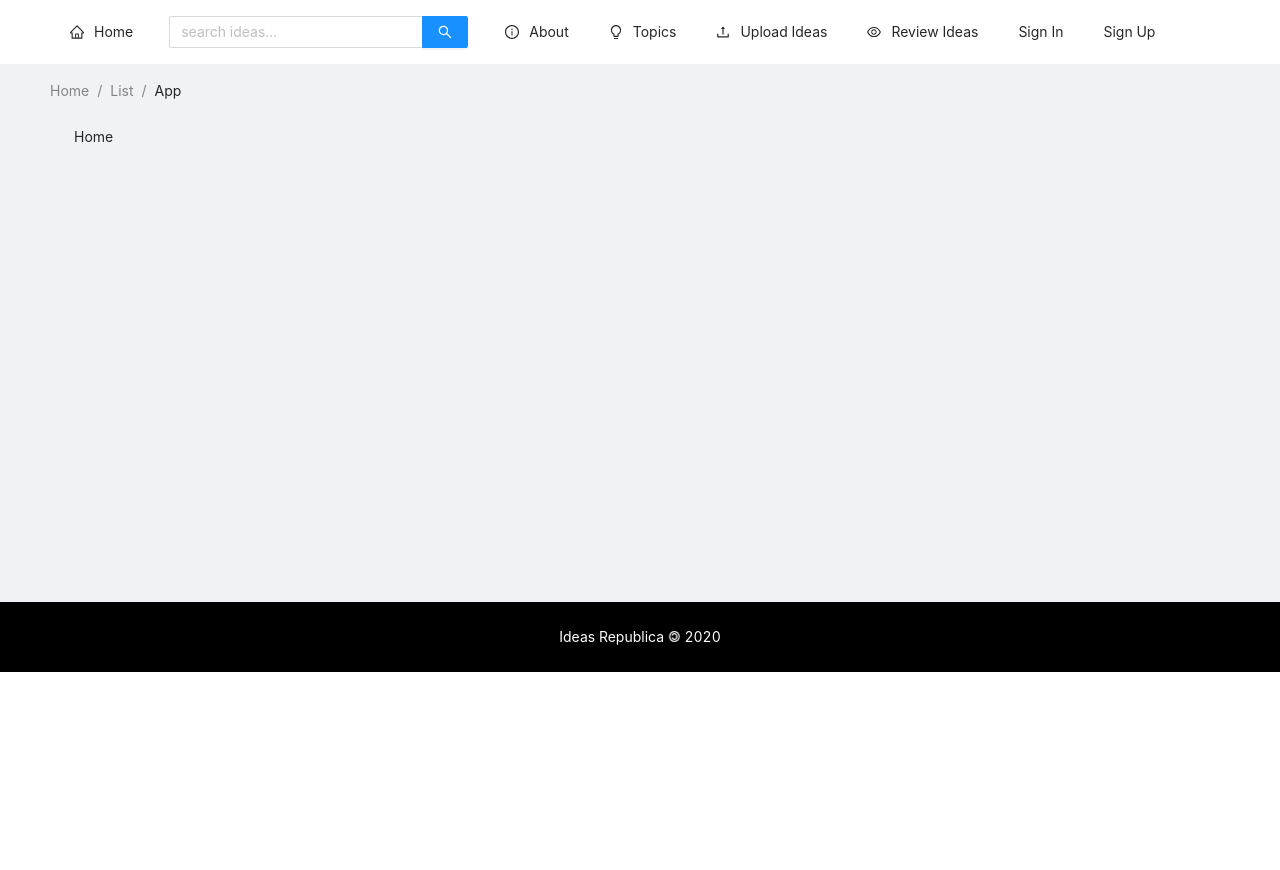
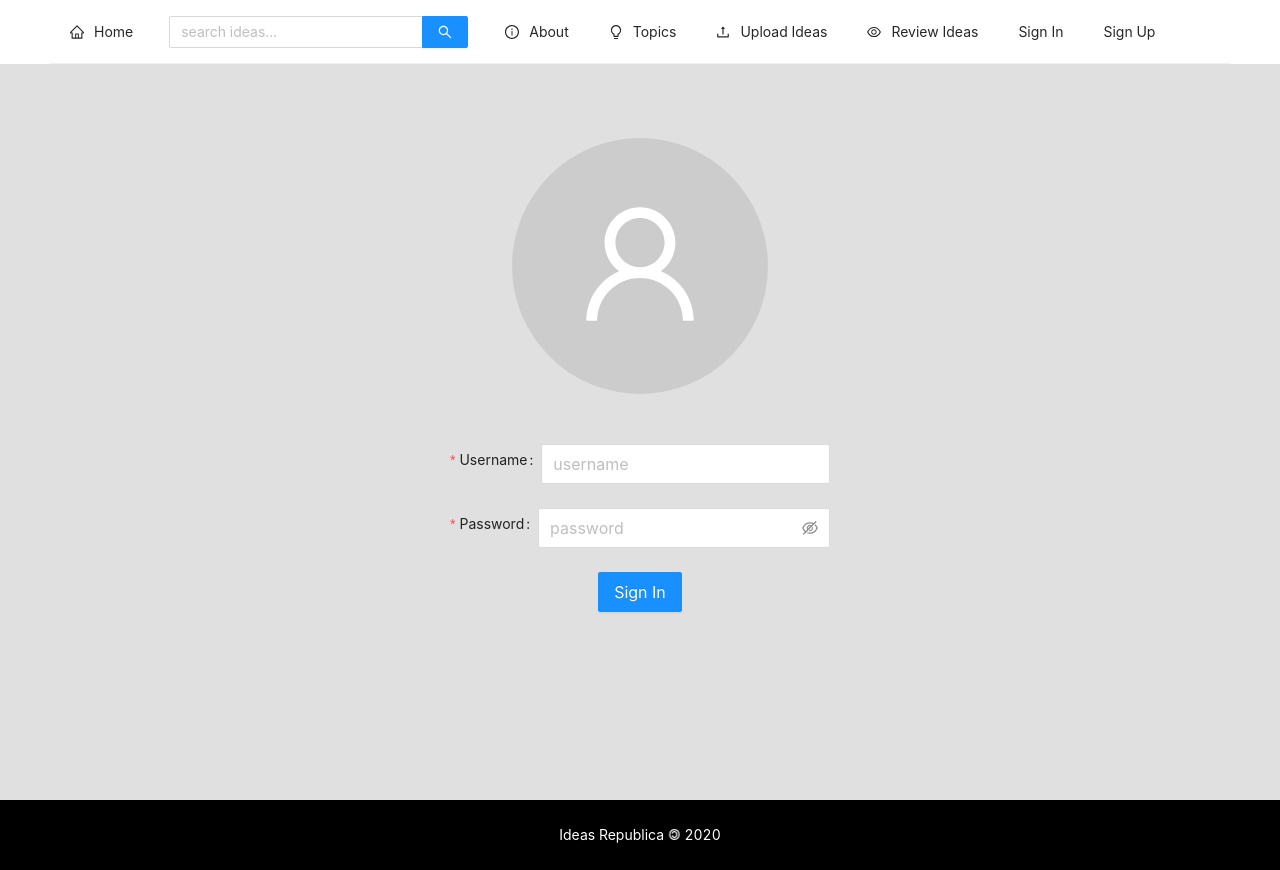
Before and after one commit to allenwu9999/Web-Programming-Final-Project, a React (Create React App) app: page /sign-in in a window 1280 px wide. Before the commit the page ends 800 px from the top, so only its background shows below. Built offline with nearby package versions, Linux system fonts and the light colour scheme.

Commit message:
add signin/signup

```diff
--- a/src/App.js
+++ b/src/App.js
@@ -1,17 +1,15 @@
-import './App.css';
-import React from 'react';
-import {
-	BrowserRouter,
-	Switch,
-	Route,
-	Redirect } from 'react-router-dom';
+import "./App.css";
+import React from "react";
+import { BrowserRouter, Switch, Route, Redirect } from "react-router-dom";
 
-import Template from './Template/Template';
-import Home from './Home/Home';
-import About from './About/About';
-import Topics from './Topics/Topics';
-import Upload from './Upload/Upload';
-import Review from './Review/Review';
+import Template from "./Template/Template";
+import Home from "./Home/Home";
+import About from "./About/About";
+import Topics from "./Topics/Topics";
+import Upload from "./Upload/Upload";
+import Review from "./Review/Review";
+import SignIn from "./SignIn/SignIn";
+import SignUp from "./SignUp/SignUp";
 
 function App() {
   return (
@@ -23,8 +21,8 @@ function App() {
         <Route exact path="/upload" component={Upload} />
         <Route exact path="/review" component={Review} />
         <Route exact path="/search" component={Home} />
-				<Route exact path="/sign-in" component={Home} />
-				<Route exact path="/sign-up" component={Home} />
+        <Route exact path="/sign-in" component={SignIn} />
+        <Route exact path="/sign-up" component={SignUp} />
 
         <Redirect from="/home" to="/" />
       </Switch>
--- /dev/null
+++ b/src/SignIn/SignIn.css
@@ -0,0 +1,6 @@
+.login-form-button {
+  align-items: center;
+  align-self: center;
+  align-content: center;
+  padding-left: 25%;
+}
--- /dev/null
+++ b/src/SignIn/SignIn.js
@@ -0,0 +1,73 @@
+import "antd/dist/antd.css";
+import React from "react";
+import { Form, Input, Button, Avatar, Row, Col } from "antd";
+import Template from "../Template/Template";
+import { UserOutlined } from "@ant-design/icons";
+import "./SignIn.css";
+import FormItem from "antd/lib/form/FormItem";
+
+function SignIn() {
+  const onFinish = (values) => {
+    console.log("Received values of form: ", values);
+  };
+  const Render = (
+    <>
+      <div
+        style={{
+          alignItems: "center",
+          display: "flex",
+          justifyContent: "center",
+          paddingBottom: 50,
+          paddingTop: 50,
+        }}
+      >
+        <Avatar size={256} icon={<UserOutlined />} />
+      </div>
+      <div
+        style={{
+          alignItems: "center",
+          display: "flex",
+          justifyContent: "center",
+        }}
+      >
+        <Form onFinish={onFinish}>
+          <Form.Item
+            label="Username"
+            name="username"
+            rules={[
+              {
+                required: true,
+                message: "Please enter your username.",
+              },
+            ]}
+          >
+            <Input size="large" placeholder="username" />
+          </Form.Item>
+
+          <Form.Item
+            label="Password"
+            name="password"
+            rules={[
+              {
+                required: true,
+                message: "Please enter your password.",
+              },
+            ]}
+          >
+            <Input.Password size="large" placeholder="password" />
+          </Form.Item>
+          <Row>
+            <Col span={24} style={{ textAlign: "center" }}>
+              <Button type="primary" htmlType="submit" size="large">
+                Sign In
+              </Button>
+            </Col>
+          </Row>
+        </Form>
+      </div>
+    </>
+  );
+  return <Template content={Render} />;
+}
+
+export default SignIn;
--- /dev/null
+++ b/src/SignUp/SignUp.js
@@ -0,0 +1,10 @@
+import "antd/dist/antd.css";
+import React from "react";
+
+import Template from "../Template/Template";
+
+function SignUp() {
+  return <Template content="SignUp" />;
+}
+
+export default SignUp;
--- a/src/Template/Navigation.js
+++ b/src/Template/Navigation.js
@@ -1,8 +1,8 @@
-import 'antd/dist/antd.css';
-import React, { Fragment } from 'react';
-import { NavLink, useHistory } from 'react-router-dom';
+import "antd/dist/antd.css";
+import React, { Fragment } from "react";
+import { NavLink, useHistory } from "react-router-dom";
 
-import { Menu, Input } from 'antd';
+import { Menu, Input } from "antd";
 import {
   HomeOutlined,
   BulbOutlined,
@@ -14,8 +14,8 @@ import {
   ExportOutlined,
   BookOutlined,
   ProjectFilled,
-		EyeOutlined
-	} from '@ant-design/icons';
+  EyeOutlined,
+} from "@ant-design/icons";
 
 const { Search } = Input;
 const { SubMenu } = Menu;
@@ -26,59 +26,47 @@ function Navigation(props) {
   // popular topics should be called from db
   const PopularTopics = [
     {
-			group: 'Physics',
-			items: [
-				'Astrophysics',
-				'Acoustics',
-				'Atmospheric Physics'
-			]
+      group: "Physics",
+      items: ["Astrophysics", "Acoustics", "Atmospheric Physics"],
     },
     {
-			group: 'Chemistry',
-			items: [
-				'Atmospheric Chemistry',
-				'Chemical Engineering'
-			]
-		}
+      group: "Chemistry",
+      items: ["Atmospheric Chemistry", "Chemical Engineering"],
+    },
   ];
 
   const UserOptions = [
     {
-			option: 'My Home Page',
-			icon: <HomeOutlined />
+      option: "My Home Page",
+      icon: <HomeOutlined />,
     },
     {
-			option: 'Settings',
-			icon: <SettingFilled />
+      option: "Settings",
+      icon: <SettingFilled />,
     },
     {
-			option: 'My Ideas',
-			icon: <BulbOutlined />
+      option: "My Ideas",
+      icon: <BulbOutlined />,
     },
     {
-			option: 'interested Topics',
-			icon: <BookOutlined />
+      option: "interested Topics",
+      icon: <BookOutlined />,
     },
     {
-			option: 'Ongoing Projects',
-			icon: <ProjectFilled />
-		}
+      option: "Ongoing Projects",
+      icon: <ProjectFilled />,
+    },
   ];
-	if(props.revierer)
-		UserOptions.push({option: 'My Reviews', icon: <EyeOutlined />});
+  if (props.revierer)
+    UserOptions.push({ option: "My Reviews", icon: <EyeOutlined /> });
 
   const Notifications = props.notifications;
 
   const onSearch = () => console.log("Search");
 
   return (
-		<Menu mode="horizontal" theme="light">
-
-			<Menu.Item
-				key="home"
-				icon={<HomeOutlined />}
-				style={{ float: 'left' }}
-			>
+    <Menu mode="horizontal" theme="light" style={{ height: 64 }}>
+      <Menu.Item key="home" icon={<HomeOutlined />} style={{ float: "left" }}>
         <NavLink to="/" rel="noreferrer">
           Home
         </NavLink>
@@ -87,7 +75,7 @@ function Navigation(props) {
       <Menu.Item
         key="about"
         icon={<InfoCircleOutlined />}
-				style={{ float: 'left' }}
+        style={{ float: "left" }}
       >
         <NavLink to="/about" rel="noreferrer">
           About
@@ -98,66 +86,47 @@ function Navigation(props) {
         key="Topics"
         title="Topics"
         icon={<BulbOutlined />}
-				style={{ float: 'left' }}
-				onTitleClick={e => history.push('/topics')}
+        style={{ float: "left" }}
+        onTitleClick={(e) => history.push("/topics")}
       >
-			{
-				PopularTopics.map(subject => (
+        {PopularTopics.map((subject) => (
           <Menu.ItemGroup title={subject.group}>
-						{
-							subject.items.map(subsubject => (
-									<Menu.Item key={subsubject}>
-										{subsubject}
-									</Menu.Item>
-								)
-							)
-						}
+            {subject.items.map((subsubject) => (
+              <Menu.Item key={subsubject}>{subsubject}</Menu.Item>
+            ))}
           </Menu.ItemGroup>
-					)
-				)
-			}
+        ))}
       </SubMenu>
 
       <Menu.Item
         key="upload"
         icon={<UploadOutlined />}
-				style={{ float: 'left' }}
+        style={{ float: "left" }}
       >
         <NavLink to="/upload" rel="noreferrer">
           Upload Ideas
         </NavLink>
       </Menu.Item>
 
-			<Menu.Item
-				key="review"
-				icon={<EyeOutlined />}
-				style={{ float: 'left' }}
-			>
+      <Menu.Item key="review" icon={<EyeOutlined />} style={{ float: "left" }}>
         <NavLink to="/review" rel="noreferrer">
           Review Ideas
         </NavLink>
       </Menu.Item>
 
-			{
-				props.loggined ? (
+      {props.loggined ? (
         <Fragment>
           <SubMenu
             key="user"
             icon={<UserOutlined />}
-							style={{ float: 'right' }}
-							onTitleClick={e => console.log("user")}
+            style={{ float: "right" }}
+            onTitleClick={(e) => console.log("user")}
           >
-						{
-							UserOptions.map(option => (
-									<Menu.Item
-										key={option.option}
-										icon={option.icon}
-									>
+            {UserOptions.map((option) => (
+              <Menu.Item key={option.option} icon={option.icon}>
                 {option.option}
               </Menu.Item>
-								)
-							)
-						}
+            ))}
             <Menu.Divider />
             <Menu.Item key="logout" icon={<ExportOutlined />}>
               Logout
@@ -167,63 +136,47 @@ function Navigation(props) {
           <SubMenu
             key="notifications"
             icon={<BellOutlined />}
-							style={{ float: 'right' }}
-							onTitleClick={e => console.log("notifications")}
+            style={{ float: "right" }}
+            onTitleClick={(e) => console.log("notifications")}
           >
-						{
-							Notifications.length ?
-							(
-								Notifications.map(notification => (
-										<Menu.Item
-											key={notification.text}
-											icon={notification.icon}
-										>
+            {Notifications.length ? (
+              Notifications.map((notification) => (
+                <Menu.Item key={notification.text} icon={notification.icon}>
                   {notification.text}
                 </Menu.Item>
-									)
-								)
-							) :
-							(
-								<Menu.ItemGroup
-									title="No Notifications!"
-								/>
-							)
-						}
+              ))
+            ) : (
+              <Menu.ItemGroup title="No Notifications!" />
+            )}
           </SubMenu>
         </Fragment>
       ) : (
         <Fragment>
-						<Menu.Item
-							key="sign In"
-							style={{ float: 'right' }}
-						>
+          <Menu.Item key="sign In" style={{ float: "right" }}>
+            <NavLink to="/sign-in" rel="noreferrer">
               Sign In
+            </NavLink>
           </Menu.Item>
 
-						<Menu.Item
-							key="sign up"
-							style={{ float: 'right' }}
-						>
+          <Menu.Item key="sign up" style={{ float: "right" }}>
+            <NavLink to="/sign-up" rel="noreferrer">
               Sign Up
+            </NavLink>
           </Menu.Item>
         </Fragment>
-				)
-			}
+      )}
 
       <Search
         placeholder="search ideas..."
         allowClear
         onSearch={onSearch}
         enterButton
-				style={
-					{
+        style={{
           margin: 16,
           width: 300,
-						float: 'right'
-					}
-				}
+          float: "right",
+        }}
       />
-
     </Menu>
   );
 }
--- a/src/Template/Template.js
+++ b/src/Template/Template.js
@@ -1,24 +1,24 @@
-import 'antd/dist/antd.css';
-import React from 'react';
+import "antd/dist/antd.css";
+import React from "react";
 
-import { Layout, Breadcrumb } from 'antd';
+import { Layout } from "antd";
 
-import Navigation from './Navigation';
+import Navigation from "./Navigation";
 
 const { Header, Content, Footer } = Layout;
 
 function Template(props) {
-
   // should get from user db
-	const Notifications = [
-	];
+  const Notifications = [];
 
   return (
     <Layout>
-			<Header style={{
-				position: 'fixed',
-				width: '100%',
-				backgroundColor: '#FFFFFF'
+      <Header
+        style={{
+          position: "fixed",
+          width: "100%",
+          backgroundColor: "#FFFFFF",
+          height: 64,
         }}
       >
         {
@@ -30,31 +30,35 @@ function Template(props) {
         }
       </Header>
 
-			<Content style={{
-				padding: '0 50px',
-				marginTop: 64
-			}}>
-				<Breadcrumb style={{ marginTop: '16px' }}>
-					<Breadcrumb.Item>Home</Breadcrumb.Item>
-					<Breadcrumb.Item>List</Breadcrumb.Item>
-					<Breadcrumb.Item>App</Breadcrumb.Item>
-				</Breadcrumb>
-				<div style={{ padding: 24, minHeight: 500 }}>
+      <Content
+        style={{
+          padding: "0 50px",
+          marginTop: 64,
+          background: "#E0E0E0",
+        }}
+      >
+        <div style={{ padding: 24, minHeight: window.innerHeight - 64 }}>
           {props.content}
         </div>
       </Content>
 
-			<Footer style={{
-				textAlign: 'center',
-				backgroundColor: '#000000',
-				color: '#FFFFFF'
-			}}>
-				Ideas Republica <span style={{
-					display: 'inline-block',
-					transform: 'rotateY(180deg)'
-				}}>
+      <Footer
+        style={{
+          textAlign: "center",
+          backgroundColor: "#000000",
+          color: "#FFFFFF",
+        }}
+      >
+        Ideas Republica{" "}
+        <span
+          style={{
+            display: "inline-block",
+            transform: "rotateY(180deg)",
+          }}
+        >
           &copy;
-				</span> 2020
+        </span>{" "}
+        2020
       </Footer>
     </Layout>
   );
```
Also changed, not shown: 1 other file (tests, documents, lock files or other folders). Lines whose indentation alone changed are shown as unchanged.
